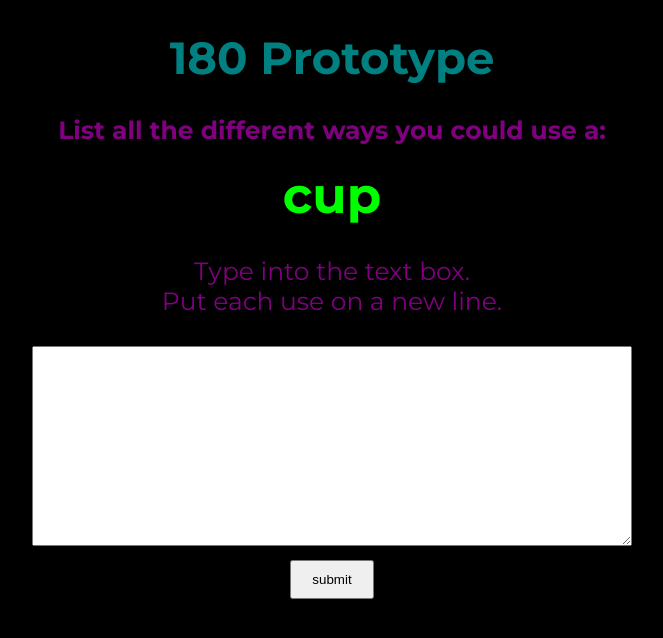
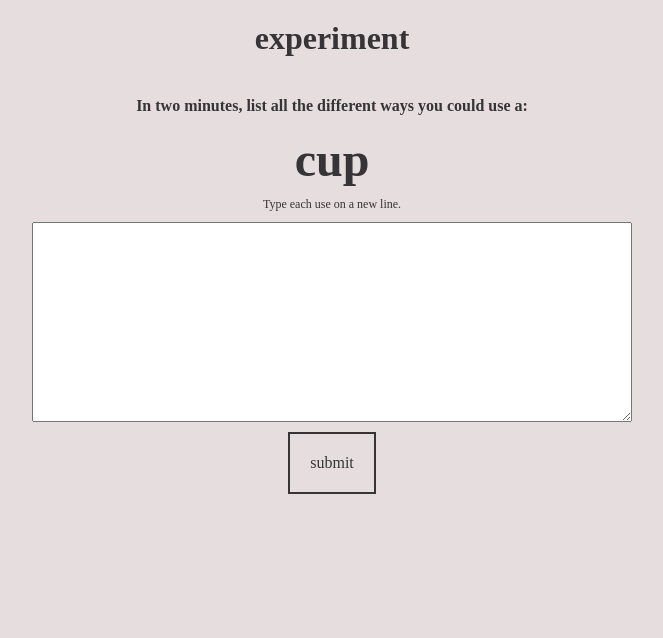
Before and after one commit to mayapruitt/Thesis_2020, a website: page views/home.html in a window 1280 px wide. Shown: the whole page, without its empty margins (308-971 px from the left). Drawn offline with Linux system fonts and the light colour scheme; files that its build step writes are made by us from their sources; files whose address does not match are found by name; a web font is replaced by a local one.

Commit message:
Updated styling

```diff
--- a/public/js/home.js
+++ b/public/js/home.js
@@ -159,7 +159,7 @@ function listComparison(resp) {
 function choseSim() {
     document.querySelector("#simButtContainer").removeChild(document.querySelector("#simButt"));
     document.querySelector("#diffButtContainer").removeChild(document.querySelector("#diffButt"));
-    document.querySelector("#simButtContainer").style.color = "gold";
+    document.querySelector("#simButtContainer").style.color = "green";
     document.querySelector("#simButtContainer").innerHTML = "SELECTED";
     reasonDisplay(0);
 }
@@ -167,7 +167,7 @@ function choseSim() {
 function choseDiff() {
     document.querySelector("#simButtContainer").removeChild(document.querySelector("#simButt"));
     document.querySelector("#diffButtContainer").removeChild(document.querySelector("#diffButt"));
-    document.querySelector("#diffButtContainer").style.color = "gold";
+    document.querySelector("#diffButtContainer").style.color = "green";
     document.querySelector("#diffButtContainer").innerHTML = "SELECTED";
     reasonDisplay(1);
 }
--- a/public/styles/home.css
+++ b/public/styles/home.css
@@ -6,79 +6,132 @@
     margin-left: auto;
     margin-right: auto;
     padding: 10px;
+    font-size: 16px;
+}
+
+
+/* .debug {
+    border: 1px solid red;
+} */
+
+@font-face {
+    font-family: AbrilFatface;
+    src: url(/styles/fonts/AbrilFatface-Regular.ttf);
+}
+
+@font-face {
+    font-family: OpenSans Regular;
+    src: url(/styles/fonts/OpenSans-Regular.ttf);
+}
+
+body {
+    background-color: #E6DDDF;
 }
 
 .phaseHeader {
-    font-size: 45px;
-    color: teal;
+    font-family: AbrilFatFace;
+    font-size: 2rem;
+    color: #363436;
+    padding: 0;
+    margin: 0;
 }
 
+#mainInstructions {
+    padding: 0;
+    font-family: OpenSans Regular;
+    font-weight: lighter;
+    font-size: 3rem;
+    color: #363436;
+}
 
-/* .debug { */
+#listCreationObject {
+    font-family: AbrilFatFace;
+    font-size: 3em;
+    color: #363436;
+}
 
-
-/*     border: 1px solid red; */
-
-
-/* } */
+#listInputInstructions {
+    padding: 0;
+    font-family: OpenSans Regular;
+    font-weight: lighter;
+    font-size: .75rem;
+    color: #363436;
+}
 
 #listInput {
     height: 200px;
     width: 600px;
     text-align: left;
+    font-size: 1rem;
+    font-family: OpenSans Regular;
+}
+
+#listInputArea {
+    display: flex;
+    flex-direction: column;
+    color: #363436;
 }
 
 #choiceTextArea {
     height: 200px;
     width: 600px;
     text-align: left;
-}
-
-.instructionsContainer {
-    color: lime;
+    color: #363436;
+    font-family: OpenSans Regular;
 }
 
 .table {
     text-align: center;
     margin-left: auto;
     margin-right: auto;
-    border: 1px solid green;
+    border: 1px solid#363436;
 }
 
 .statusMessage {
-    color: white;
+    color: green;
 }
 
 .tableText {
-    color: lime;
-}
-
-.instructions {
-    font-size: 25px;
-    color: purple;
-}
-
-#listCreationObject {
-    font-size: 50px;
-    color: lime;
+    color: #363436;
 }
 
 #finalMessage {
-    color: gold;
+    color: green;
 }
 
-html {
-    font-size: 16px
+.button {
+    display: inline-block;
+    border: 2px solid #363436;
+    background-color: transparent;
+    color: #363436;
+    text-align: center;
+    font-family: OpenSans Regular;
+    transition: all 0.5s;
+    cursor: pointer;
 }
 
-body {
-    font-family: Montserrat;
-    background: black;
+.button span {
+    cursor: pointer;
+    display: inline-block;
+    position: relative;
+    transition: 0.5s;
 }
 
-a,
-a:link,
-a:visited {
-    color: black;
-    text-decoration: none
+.button span:after {
+    content: '\00bb';
+    position: absolute;
+    text-align: center;
+    opacity: 0;
+    top: 10px;
+    right: 20px;
+    transition: 0.5s;
 }
+
+.button:hover span {
+    padding-right: 20px;
+}
+
+.button:hover span:after {
+    opacity: 1;
+    right: 0;
+}
--- a/views/home.html
+++ b/views/home.html
@@ -12,22 +12,18 @@
 
 <body id="createPage">
 
-    <h1 class="phaseHeader debug">180 Prototype</h1>
-
+    <h1 class="phaseHeader debug">experiment</h1>
     <div id="userListInput" class="debug">
-        <h3 class="instructions debug"><b>List all the different ways you
-        could use a:</b></h3>
-        <h2 id="listCreationObject" class="object debug"><b>cup</b></h2>
+        <h3 class="debug" id="mainInstructions"><b>In two minutes, list all the different ways you could use a:</b></h3>
+        <h3 id="listCreationObject" class="object debug">cup</h3>
         <div id="listInputInstructions" class="instructionsContainer debug">
-            <p id="listInputInstructions" class="instructions debug">
-                Type into the text box.<br>Put each use on a new line.
-            </p>
+            <h3 id="listInputInstructions" class="instructions debug">Type each use on a new line.</h3>
         </div>
 
         <div id="listInputArea">
             <textarea id="listInput"></textarea>
             <div id="newPartButton" class="submitButton">
-                <button id="makeNewPart" style="vertical-align:middle"><span>submit</span></button>
+                <button class="button" id="makeNewPart" style="vertical-align:middle"><span>submit</span></button>
             </div>
         </div>
     </div>
```
Also changed, not shown: index.js (+25 -7 lines), views/prev/02_intro.html (deleted, +0 -25 lines), views/prev/04_evaluate.html (deleted, +0 -33 lines), views/prev/05_reflectDiff.html (deleted, +0 -31 lines), views/prev/05_reflectSame.html (deleted, +0 -29 lines), public/assets/big_bird.png (deleted), public/assets/create_bkg.png (deleted), public/assets/diffmind_bkg.png (deleted), public/assets/eval_bkg.png (deleted), public/assets/intro_bkg.png (deleted), public/assets/landing_bkg.png (deleted), public/assets/likemind_bkg.png (deleted), views/prev/index.html (line endings or trailing spaces).
